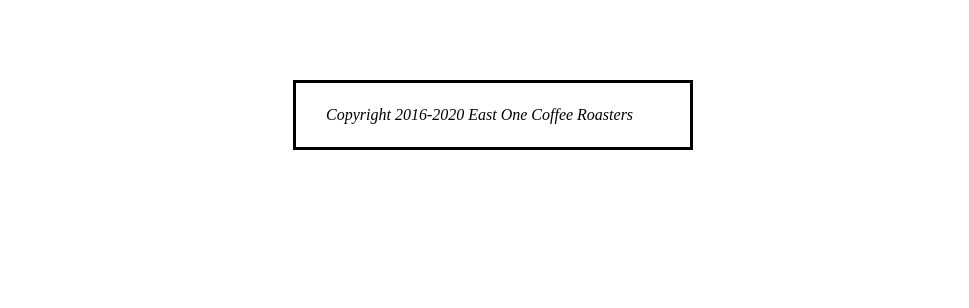
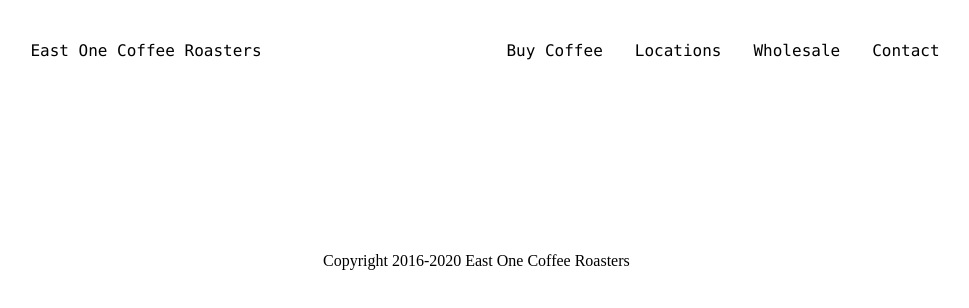
Before and after one commit to lukewaring/east-one, a Gatsby site: page / in a window 1280 px wide. Shown: the whole page, without its empty margins (147-1116 px from the left). Built offline with nearby package versions, Linux system fonts and the light colour scheme; Gatsby itself is replaced by a stand-in of ours.

Commit message:
Add nav bar

```diff
--- a/gatsby-config.js
+++ b/gatsby-config.js
@@ -2,21 +2,40 @@
 
 module.exports = {
   siteMetadata: {
-    siteName: 'East One Coffee Roasters',
+    siteName: "East One Coffee Roasters",
+    title: "East One Coffee Roasters",
+    menuLinks: [
+      {
+        name: "Buy Coffee",
+        link: "/coffee",
+      },
+      {
+        name: "Locations",
+        link: "/locations",
+      },
+      {
+        name: "Wholesale",
+        link: "/wholesale",
+      },
+      {
+        name: "Contact",
+        link: "/contact",
+      },
+    ],
   },
   plugins: [
-    'gatsby-plugin-sass',
-    'gatsby-plugin-react-helmet',
+    "gatsby-plugin-sass",
+    "gatsby-plugin-react-helmet",
     {
       resolve: `gatsby-source-datocms`,
       options: { apiToken: process.env.DATO_API_TOKEN },
     },
     {
-      resolve: 'gatsby-plugin-snipcart',
+      resolve: "gatsby-plugin-snipcart",
       options: {
         apiKey: process.env.SNIPCART_API_KEY,
-        autopop: false
-      }
+        autopop: false,
+      },
     },
   ],
-}
+};
--- /dev/null
+++ b/src/components/header.js
@@ -0,0 +1,72 @@
+import React from "react";
+import PropTypes from "prop-types";
+import { Link } from "gatsby";
+
+const Header = ({ siteTitle, menuLinks }) => (
+  <header
+    style={{
+      marginBottom: "1.45rem",
+    }}
+  >
+    <div
+      style={{
+        marginBottom: "1.45rem",
+      }}
+    >
+      <div
+        style={{
+          margin: "0 auto",
+          maxWidth: 960,
+          padding: "1.45rem 1.0875rem",
+          display: "flex",
+          justifyItems: "space-between",
+          alignItems: "center",
+        }}
+      >
+        <h1 style={{ margin: 0, flex: 1 }}>
+          <Link
+            to="/"
+            style={{
+              color: "black",
+              textDecoration: "none",
+            }}
+          >
+            {siteTitle}
+          </Link>
+        </h1>
+        <div>
+          <nav>
+            <ul style={{ display: "flex", flex: 1 }}>
+              {menuLinks.map((link) => (
+                <li
+                  key={link.name}
+                  style={{
+                    listStyleType: `none`,
+                    padding: `1rem`,
+                  }}
+                >
+                  <Link
+                    style={{ color: "black", textDecoration: "none" }}
+                    to={link.link}
+                  >
+                    {link.name}
+                  </Link>
+                </li>
+              ))}
+            </ul>
+          </nav>
+        </div>
+      </div>
+    </div>
+  </header>
+);
+
+Header.propTypes = {
+  siteTitle: PropTypes.string,
+};
+
+Header.defaultProps = {
+  siteTitle: ``,
+};
+
+export default Header;
--- a/src/layouts/index.js
+++ b/src/layouts/index.js
@@ -1,46 +1,56 @@
 import React from "react";
+import { StaticQuery, graphql } from "gatsby";
 import PropTypes from "prop-types";
 import Helmet from "react-helmet";
-import Img from "gatsby-image";
+// import Img from "gatsby-image";
+import Header from "../components/header";
 
 import "../style/index.scss";
 
-const Layout = ({ children, site }) => (
-  <div>
-    <Helmet title="East One Coffee Roasters" />
-    <div className="Container">
-      <div className="Header">
-        <div className="Wrap">
-          <div className="Header__body">
-            {/* <h1 className="Header__title">
-              <Link data-text={site.siteMetadata.siteName} to="/">
-                {site.siteMetadata.siteName}
-              </Link>
-            </h1> */}
-            <div className="Header__summary snipcart-summary snipcart-checkout">
-              <div className="Header__summary__title">{/* 🛍 MY CART 🛍 */}</div>
-              <div className="Header__summary__line">
-                {/* Number of items: <span className="snipcart-total-items"></span> */}
-              </div>
-              <div className="Header__summary__line">
-                {/* Total price: <span className="snipcart-total-price"></span> */}
-              </div>
-            </div>
-          </div>
+const Layout = ({ children }) => (
+  <StaticQuery
+    query={graphql`
+      query SiteTitleQuery {
+        site {
+          siteMetadata {
+            title
+            menuLinks {
+              name
+              link
+            }
+          }
+        }
+      }
+    `}
+    render={(data) => (
+      <React.Fragment>
+        <Helmet title="East One Coffee Roasters" />
+        <Header
+          siteTitle={data.site.siteMetadata.title}
+          menuLinks={data.site.siteMetadata.menuLinks}
+        />
+        <div
+          style={{
+            margin: "0 auto",
+            maxWidth: 960,
+            padding: "0px 1.0875rem 1.45rem",
+            paddingTop: 0,
+          }}
+          // className="Wrap"
+        >
+          {children}
         </div>
-      </div>
-      <div className="Wrap">{children}</div>
-      <div className="Wrap">
+        <div className="Wrap"></div>
         <div className="Footer">
           Copyright 2016-2020 East One Coffee Roasters
         </div>
-      </div>
-    </div>
-  </div>
+      </React.Fragment>
+    )}
+  />
 );
 
 Layout.propTypes = {
-  children: PropTypes.func
+  children: PropTypes.func,
 };
 
 export default Layout;
--- a/src/style/Footer.scss
+++ b/src/style/Footer.scss
@@ -2,9 +2,6 @@
   margin: 80px auto;
   max-width: 400px;
   font-family: "times new roman", times, serif;
-  font-style: italic;
-  border: 3px solid black;
-  background-color: white;
   padding: 20px 30px;
 
   a {
```
